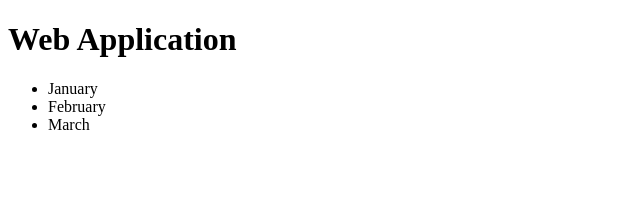
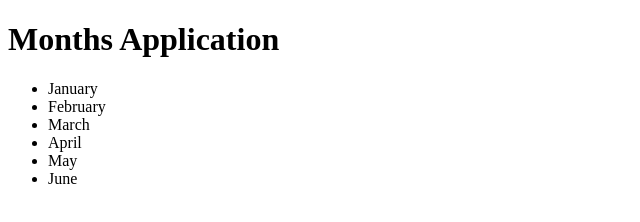
Before and after one commit to rainerbez/fantastic-app, a plain HTML site: page index.html in a window 1280 px wide. Shown: the whole page, without its empty margins (0-640 px from the left). Drawn offline with Linux system fonts and the light colour scheme.

Commit message:
Add Months Apr May Jun

```diff
--- a/index.html
+++ b/index.html
@@ -6,11 +6,14 @@
     <title>Document</title>
 </head>
 <body>
-    <h1>Web Application</h1>
+    <h1>Months Application</h1>
     <ul>
         <li>January</li>
         <li>February</li>
         <li>March</li>
+        <li>April</li>
+        <li>May</li>
+        <li>June</li>
     </ul>
 </body>
 </html>
```
